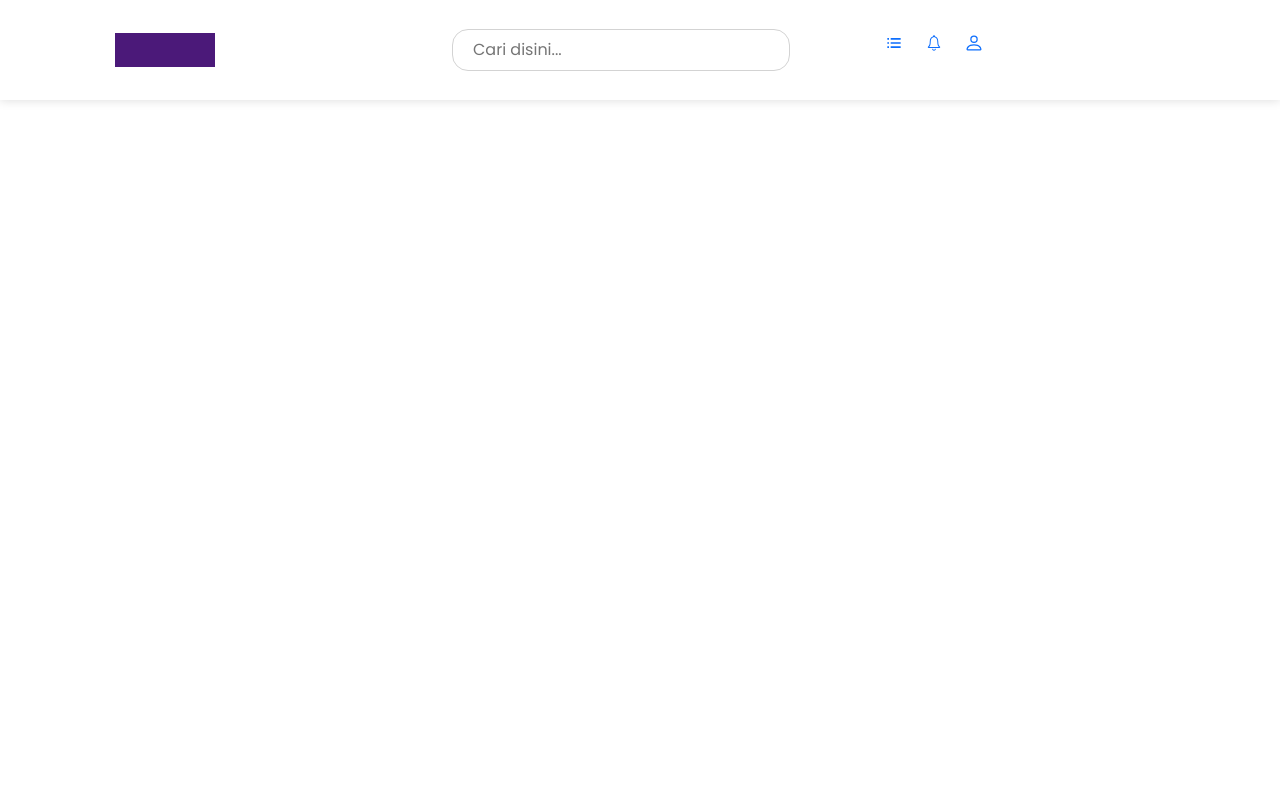
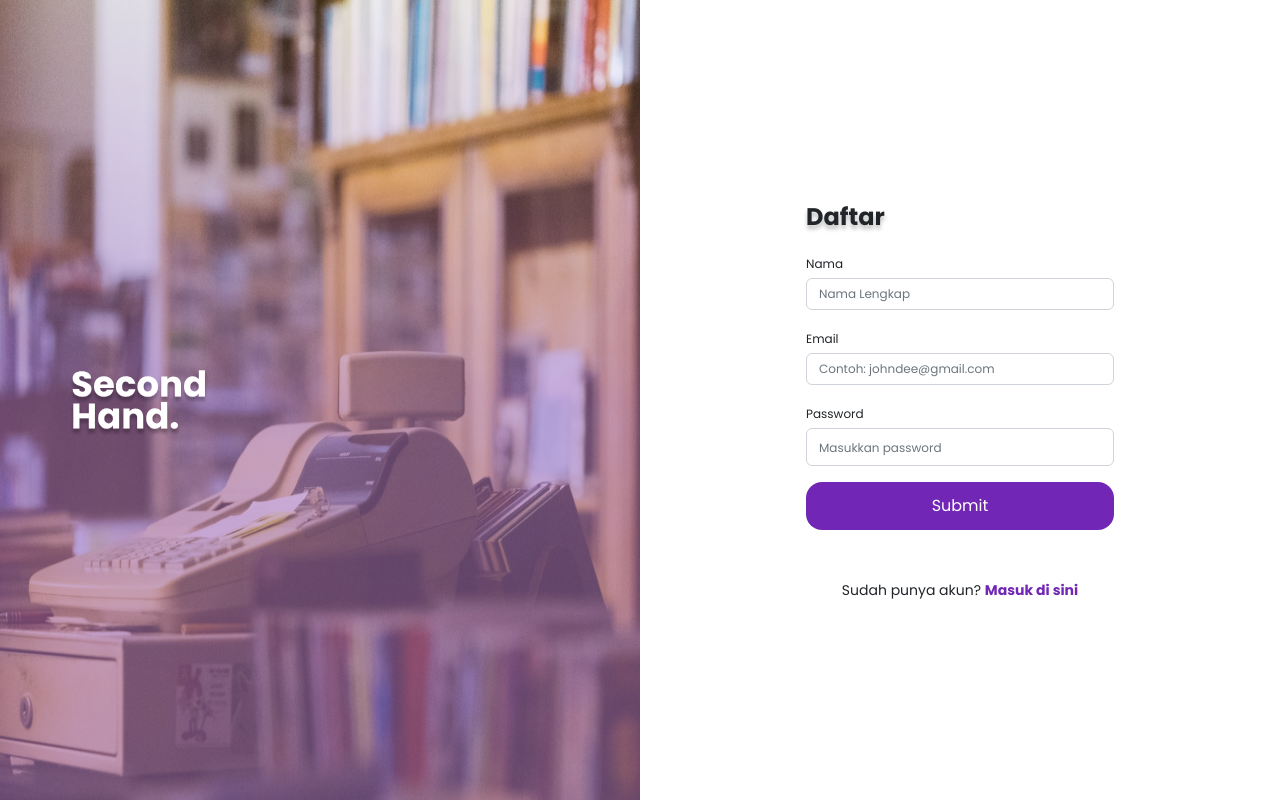
Before and after one commit to fafifu-befe-fp/fafifu-frontend-fix, a React (Create React App) app: page /register in a window 1280 px wide. Before the commit this address had no page. Built offline with nearby package versions, Linux system fonts and the light colour scheme.

Commit message:
login register fix css

```diff
--- a/src/App.css
+++ b/src/App.css
@@ -4,3 +4,74 @@
     font-family: 'Poppins', sans-serif;
     /* overflow: hidden; */
 }
+
+:root{
+    --basecolor: #7126B5;
+    --hovercolor: #54197e;
+}
+
+.login-page{
+    overflow: hidden;
+}
+
+.logo{
+    height: 50px;
+}
+
+.login-page{
+    height: 100vh;
+}
+
+.login-right h1{
+    font-style: normal;
+    font-weight: 700;
+    font-size: 24px;
+    line-height: 36px;
+    text-shadow: 0px 4px 4px rgba(0, 0, 0, 0.25);
+}
+
+.login-right label{
+    font-size: 12px;
+    margin-bottom: 5px;
+}
+
+.login-right ::placeholder{
+    font-size: 12px;
+}
+
+.login-right span {
+    font-size: 14px;
+    line-height: 20px;
+}
+
+.login-right span a{
+    font-weight: 700;
+    font-size: 14px;
+    line-height: 20px;
+    color: var(--basecolor);
+}
+
+.imglogo{
+    transform: scale(0.25);
+}
+
+textarea:hover, input:hover, textarea:active, input:active, textarea:focus,
+input:focus, button:focus, button:active, button:hover, label:focus,
+.btn:active, .btn.active, select:active,  select:focus
+{
+    outline:0px !important;
+    -webkit-appearance:none;
+    box-shadow: none !important;
+}
+
+/* RESPONSIVE AREA */
+@media (max-width:576px){
+    .login-right{
+        width: 100% !important;
+        justify-content: center;
+    }
+
+    .logregRes{
+        margin-top: -20%;
+    }
+}
--- a/src/App.js
+++ b/src/App.js
@@ -7,20 +7,19 @@ import Home from './Pages/Home/Home';
 import Notification from './Pages/Notification/Notification';
 import DaftarJual from './Components/DaftarJual/DaftarJual'
 // import Info from './Pages/Profile/Info';
-// import Login from './Pages/Login/Login';
-// import Register from './Pages/Register/Register'
+import Login from './Pages/LogReg/Login';
+import Register from './Pages/LogReg/Register';
 
 
 function App() {
   return (
     <BrowserRouter>
-      <Navbar/>
       <Routes>
         <Route path="/" element={<Home />} />
         <Route path="/profile" element={<DaftarJual/>} />
         <Route path="/notification" element={<Notification />} />
-        {/* <Route path="/login" element={<Login />} /> */}
-        {/* <Route path="/register" element={<Register />} /> */}
+        <Route path="/login" element={<Login />} />
+        <Route path="/register" element={<Register />} />
       </Routes>
     </BrowserRouter>
   );
--- /dev/null
+++ b/src/Components/LoginRegister/LeftSide.js
@@ -0,0 +1,12 @@
+import React from 'react'
+import style from './LogReg.module.css'
+
+const LeftSide = () => {
+  return (
+    <div className='carousel-item active'>
+        <img src='img/login.svg' className={`d-block ${style.imgLogin}`}/>
+    </div>
+  )
+}
+
+export default LeftSide
--- /dev/null
+++ b/src/Components/LoginRegister/LogReg.module.css
@@ -0,0 +1,54 @@
+:root{
+    --basecolor: #7126B5;
+    --hovercolor: #54197e;
+}
+
+.buttonsimpan{
+    border-radius: 16px;
+    background-color: var(--basecolor);
+    color: white;
+    padding: 12px 0 12px 0;
+    border-style: none;
+}
+
+.buttonsimpan:hover{
+    background-color: var(--hovercolor);
+}
+
+.forminfo label{
+    font-size: 12px;
+    margin-bottom: 5px;
+}
+
+.forminfo ::placeholder, .forminfo select{
+    font-size: 12px;
+}
+
+.backlogo{
+    position: relative;
+    top: 0%;
+    left: -10%;
+}
+
+.listfile{
+    font-size: 12px;
+    list-style: none;
+    margin-left: -5%;
+}
+
+.imgLogin{
+    height: 100vh;
+    width: 100%;
+    object-fit: cover;
+}
+
+input[type=text], input[type=email] {
+    font-size: 12px;
+}
+
+
+@media (max-width:576px){
+    .logregRes{
+        margin-top: -20%;
+    }
+}
--- /dev/null
+++ b/src/Components/LoginRegister/Login.js
@@ -0,0 +1,28 @@
+import React from 'react'
+import style from './LogReg.module.css'
+
+const Login = () => {
+  return (
+    <div className={`row justify-content-center align-items-center h-100 ${style.logregRes}`}>
+        <div className='col-10 col-sm-8 col-lg-6'>
+            <h1 className='mb-3'>Masuk</h1>
+            <form>
+                <div class="mb-3">
+                    <label for="InputEmail" class="form-label">Email</label>
+                    <input type="email" class="form-control" id="InputEmail" placeholder='Contoh: johndee@gmail.com' />
+                </div>
+                <div class="mb-3">
+                  <label for="InputPassword" class="form-label">Password</label>
+                  <input type="password" class="form-control" id="InputPassword" placeholder='Masukkan password'/>
+                </div>
+                <button type="submit" class={`${style.buttonsimpan} w-100 text-white mb-5`}>Submit</button>
+                <div className='wrapper-signup text-center'>
+                  <span>Belum punya akun? <a href='#' className='text-decoration-none'>Daftar di sini</a></span>
+                </div>
+            </form>
+        </div>
+    </div>
+  )
+}
+
+export default Login
--- /dev/null
+++ b/src/Components/LoginRegister/Register.js
@@ -0,0 +1,32 @@
+import React from 'react'
+import style from './LogReg.module.css'
+
+const Register = () => {
+  return (
+    <div className='row justify-content-center align-items-center h-100 logregRes'>
+        <div className='col-10 col-sm-8 col-lg-6'>
+            <h1 className='mb-3'>Daftar</h1>
+            <form>
+                <div className='mb-3'>
+                    <label for="inputName" className="form-label">Nama</label>
+                    <input type="text" className="form-control" placeholder="Nama Lengkap" aria-label="First name" />
+                </div>
+                <div class="mb-3">
+                    <label for="InputEmail" class="form-label">Email</label>
+                    <input type="email" class="form-control" id="InputEmail" placeholder='Contoh: johndee@gmail.com' />
+                </div>
+                <div class="mb-3">
+                  <label for="InputPassword" class="form-label">Password</label>
+                  <input type="password" class="form-control" id="InputPassword" placeholder='Masukkan password' />
+                </div>
+                <button type="submit" class={`${style.buttonsimpan} w-100 text-white mb-5`}>Submit</button>
+                <div className='wrapper-signup text-center'>
+                  <span>Sudah punya akun? <a href='#' className='text-decoration-none'>Masuk di sini</a></span>
+                </div>
+            </form>
+        </div>
+    </div>
+  )
+}
+
+export default Register
--- /dev/null
+++ b/src/Pages/LogReg/Login.js
@@ -0,0 +1,21 @@
+import React from 'react'
+import LeftSide from '../../Components/LoginRegister/LeftSide'
+import LoginComponent from '../../Components/LoginRegister/Login'
+
+const Login = () => {
+  return (
+    <div className='login-page d-flex m-0'>
+        <div className='login-left w-50 h-100 d-none d-sm-block'>
+          <LeftSide />
+        </div>
+        <div className='login-right w-50 h-100'>
+          <div className='text-center logo d-block d-sm-none'>
+            <img src='img/logo-sh.svg' className='imglogo mb-3'/>
+          </div>
+          <LoginComponent />
+        </div>
+    </div>
+  )
+}
+
+export default Login
--- /dev/null
+++ b/src/Pages/LogReg/Register.js
@@ -0,0 +1,21 @@
+import React from 'react'
+import LeftSide from '../../Components/LoginRegister/LeftSide'
+import RegisterComponent from '../../Components/LoginRegister/Register'
+
+const Register = () => {
+  return (
+    <div className='login-page d-flex m-0 '>
+        <div className='login-left w-50 h-100 d-none d-sm-block'>
+          <LeftSide />
+        </div>
+        <div className='login-right w-50 h-100'>
+          <div className='text-center logo d-block d-sm-none'>
+            <img src='img/logo-sh.svg' className='imglogo mb-3'/>
+          </div>
+          <RegisterComponent />
+        </div>
+    </div>
+  )
+}
+
+export default Register
```
